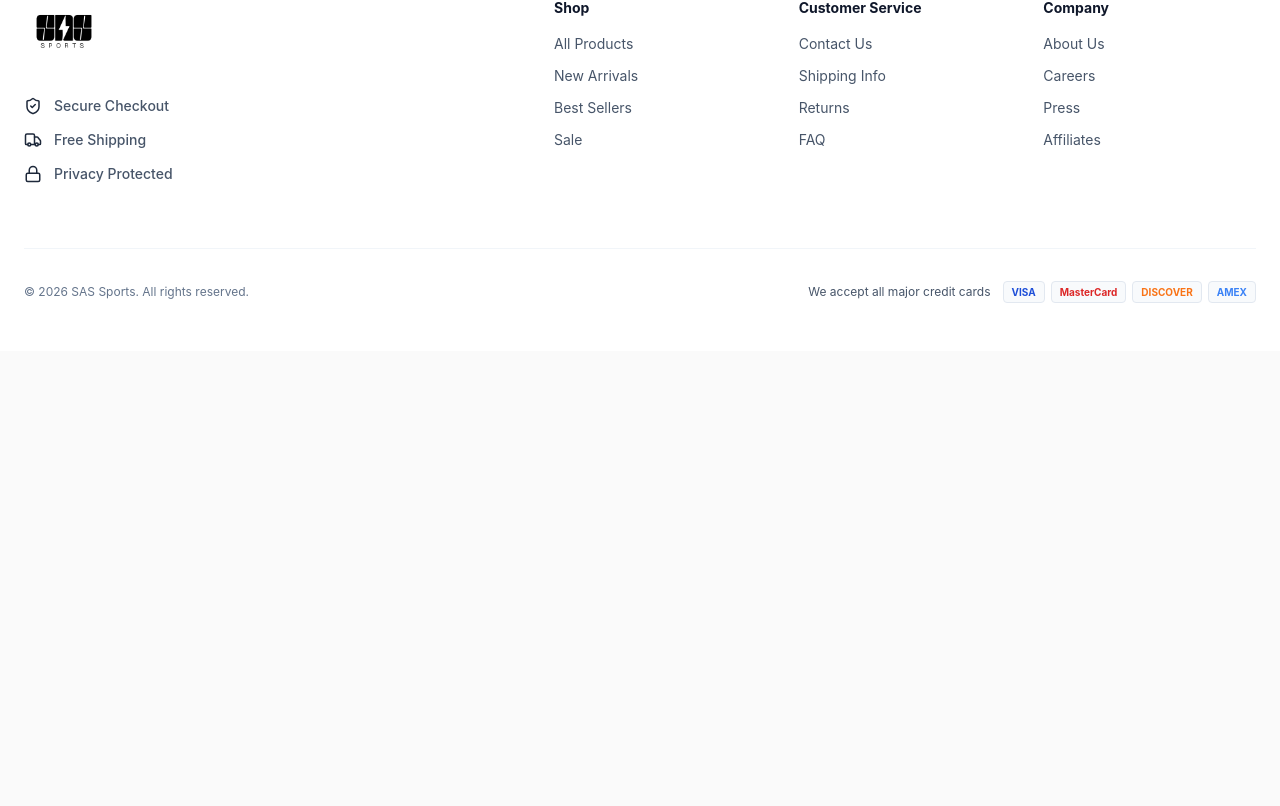
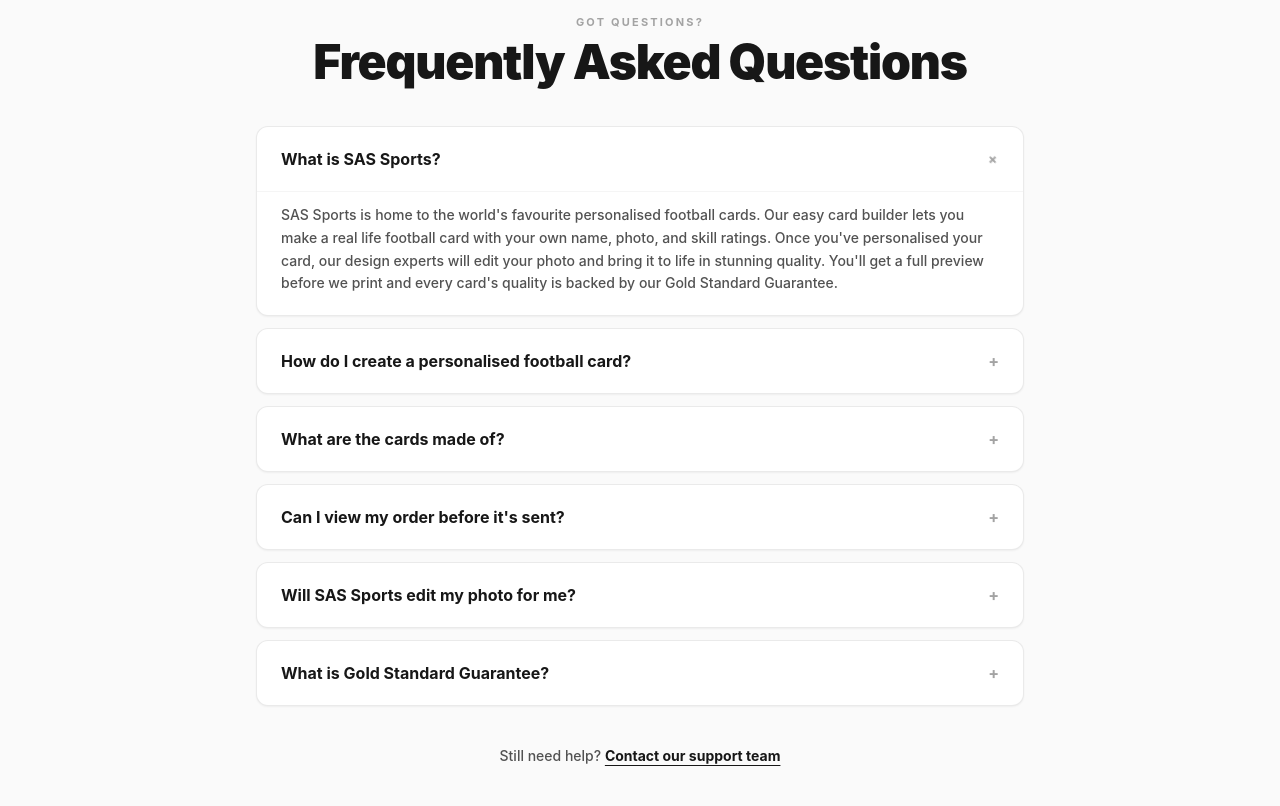
Before and after one commit to thivaharan-selvanayagam/football, a Next.js app: page / in a window 1280 px wide. Shown: the part 3614-4420 px from the top of the page. Before the commit the page ends 3965 px from the top, so only its background shows below. Built offline with nearby package versions, Linux system fonts and the light colour scheme.

Commit message:
faq added in home

```diff
--- a/app/faq/page.tsx
+++ b/app/faq/page.tsx
@@ -1,41 +1,7 @@
-"use client";
-import { useState } from "react";
-import Link from "next/link";
-
-const FAQS = [
-  {
-    q: "What is SAS Sports?",
-    a: "SAS Sports is home to the world's favourite personalised football cards. Our easy card builder lets you make a real life football card with your own name, photo, and skill ratings. Once you've personalised your card, our design experts will edit your photo and bring it to life in stunning quality. You'll get a full preview before we print and every card's quality is backed by our Gold Standard Guarantee.",
-  },
-  {
-    q: "How do I create a personalised football card?",
-    a: "Pick a design from the Football Cards page, choose your style and size, then hit Customise my card. Follow the 5-step builder: basic info & photo, club badge, country flag, attributes, and optional add-ons. Once you've added it to cart, checkout and we'll handle the rest.",
-  },
-  {
-    q: "What are the cards made of?",
-    a: "Standard cards use a gloss-finish PVC Foamex board.",
-  },
-  {
-    q: "Can I view my order before it's sent?",
-    a: "Yes — every order includes a full design preview before printing. Our team checks and edits your uploaded photo so the final card looks its best.",
-  },
-  {
-    q: "Will SAS Sports edit my photo for me?",
-    a: "Absolutely. Background removal and touch-ups are included with every order at no extra cost, performed by our in-house design team.",
-  },
-  {
-    q: "What is Gold Standard Guarantee?",
-    a: "If your card arrives damaged or isn't what you expected, we'll replace it or refund you — no hassle. Add Damage Protection at checkout for full transit coverage.",
-  },
-];
-
 export default function AboutPage() {
-  const [open, setOpen] = useState<number | null>(0);
-
   return (
     <section className="w-full min-h-screen bg-neutral-50 text-neutral-900 py-16 px-6 sm:px-12 md:px-24">
-      <div className="w-full max-w-3xl mx-auto space-y-16">
-
+      <div className="w-full max-w-3xl mx-auto">
         {/* ⚽ ABOUT US STORY SECTION */}
         <div className="text-center space-y-4">
           <div>
@@ -52,7 +18,7 @@ export default function AboutPage() {
 
           <div className="bg-white rounded-2xl border border-neutral-200/80 p-8 sm:p-10 shadow-sm text-left space-y-5 mt-6">
             <p className="text-neutral-600 text-sm sm:text-base md:text-lg leading-relaxed font-medium">
-              We are three brothers who live and breathe the beautiful game. If we’re not outside playing or training, having fun, you’ll find us glued to the TV watching a game or battling it out on the PS5 playing FC. Soccer isn't just a sport to us, it’s how we are growing up, around the game, and it has brought us much joy.
+              We are three brothers who live and breathe the beautiful game. If we’re not outside playing or training, having fun, you’ll find us glued to the TV watching a game or battling it out on the PS5 playing FC. Soccer isn&apos;t just a sport to us, it’s how we are growing up, around the game, and it has brought us much joy.
             </p>
             <p className="text-neutral-600 text-sm sm:text-base md:text-lg leading-relaxed font-medium">
               We launched this business to take that lifelong obsession and build something all three of us can be proud of, creating a way to support our own growth while giving back to the community. Thanks for backing our vision, supporting our business, and being a part of this journey with us.
@@ -61,52 +27,11 @@ export default function AboutPage() {
             <div className="pt-4 flex items-center gap-3 border-t border-neutral-100">
               <span className="w-2.5 h-2.5 rounded-full bg-emerald-600" />
               <span className="text-xs font-bold text-neutral-500 uppercase tracking-widest">
-                Arun, Shiva & Seyon
+                Arun, Shiva &amp; Seyon
               </span>
             </div>
           </div>
         </div>
-
-        {/* ❓ FREQUENTLY ASKED QUESTIONS SECTION */}
-        <div className="border-t border-neutral-200/80 pt-16">
-          <div className="text-center space-y-2 mb-10">
-            <p className="text-[11px] font-bold tracking-[0.2em] text-neutral-400 uppercase">
-              Got Questions?
-            </p>
-            <h2 className="text-3xl sm:text-4xl md:text-5xl font-black text-neutral-900 tracking-tight leading-tight">
-              Frequently Asked Questions
-            </h2>
-          </div>
-
-          <div className="space-y-3">
-            {FAQS.map((f, i) => (
-              <div key={f.q} className="border border-neutral-200/80 rounded-xl bg-white overflow-hidden shadow-sm">
-                <button
-                  onClick={() => setOpen(open === i ? null : i)}
-                  className="w-full flex items-center justify-between text-left px-6 py-5 hover:bg-neutral-100/50 transition"
-                >
-                  <span className="font-bold text-sm sm:text-base text-neutral-900 pr-4">{f.q}</span>
-                  <span className={`text-neutral-400 font-bold transition-transform ${open === i ? "rotate-45" : ""}`}>
-                    +
-                  </span>
-                </button>
-                {open === i && (
-                  <p className="px-6 pb-5 text-sm text-neutral-600 leading-relaxed border-t border-neutral-100 pt-3 font-medium">
-                    {f.a}
-                  </p>
-                )}
-              </div>
-            ))}
-          </div>
-
-          <p className="text-center text-sm text-neutral-600 mt-10 font-medium">
-            Still need help?{" "}
-            <Link href="/support" className="text-neutral-900 font-bold underline underline-offset-4 hover:text-black">
-              Contact our support team
-            </Link>
-          </p>
-        </div>
-
       </div>
     </section>
   );
--- a/app/page.tsx
+++ b/app/page.tsx
@@ -1,8 +1,8 @@
 import Hero from "@/components/Hero";
 import ProductFeature from "@/components/ProductFeature";
 import HowItWorks from "@/components/HowItWorks";
-import Testimonials from "@/components/Testimonials";
 import WhyChooseUs from "@/components/WhyChooseUs";
+import FaqSection from "@/components/FaqSection";
 
 export default function Home() {
   return (
@@ -10,8 +10,8 @@ export default function Home() {
       <Hero />
       <ProductFeature />
       <HowItWorks />
-      {/* <Testimonials /> */}
       <WhyChooseUs />
+      <FaqSection />
     </div>
   );
 }
--- /dev/null
+++ b/components/FaqSection.tsx
@@ -0,0 +1,78 @@
+"use client";
+
+import { useState } from "react";
+import Link from "next/link";
+
+const FAQS = [
+  {
+    q: "What is SAS Sports?",
+    a: "SAS Sports is home to the world's favourite personalised football cards. Our easy card builder lets you make a real life football card with your own name, photo, and skill ratings. Once you've personalised your card, our design experts will edit your photo and bring it to life in stunning quality. You'll get a full preview before we print and every card's quality is backed by our Gold Standard Guarantee.",
+  },
+  {
+    q: "How do I create a personalised football card?",
+    a: "Pick a design from the Football Cards page, choose your style and size, then hit Customise my card. Follow the 5-step builder: basic info & photo, club badge, country flag, attributes, and optional add-ons. Once you've added it to cart, checkout and we'll handle the rest.",
+  },
+  {
+    q: "What are the cards made of?",
+    a: "Standard cards use a gloss-finish PVC Foamex board.",
+  },
+  {
+    q: "Can I view my order before it's sent?",
+    a: "Yes — every order includes a full design preview before printing. Our team checks and edits your uploaded photo so the final card looks its best.",
+  },
+  {
+    q: "Will SAS Sports edit my photo for me?",
+    a: "Absolutely. Background removal and touch-ups are included with every order at no extra cost, performed by our in-house design team.",
+  },
+  {
+    q: "What is Gold Standard Guarantee?",
+    a: "If your card arrives damaged or isn't what you expected, we'll replace it or refund you — no hassle. Add Damage Protection at checkout for full transit coverage.",
+  },
+];
+
+export default function FaqSection() {
+  const [open, setOpen] = useState<number | null>(0);
+
+  return (
+    <section id="faq" className="w-full bg-neutral-50 text-neutral-900 py-20 px-6 sm:px-12 md:px-24 border-t border-neutral-200/80">
+      <div className="w-full max-w-3xl mx-auto">
+        <div className="text-center space-y-2 mb-10">
+          <p className="text-[11px] font-bold tracking-[0.2em] text-neutral-400 uppercase">
+            Got Questions?
+          </p>
+          <h2 className="text-3xl sm:text-4xl md:text-5xl font-black text-neutral-900 tracking-tight leading-tight">
+            Frequently Asked Questions
+          </h2>
+        </div>
+
+        <div className="space-y-3">
+          {FAQS.map((f, i) => (
+            <div key={f.q} className="border border-neutral-200/80 rounded-xl bg-white overflow-hidden shadow-sm">
+              <button
+                onClick={() => setOpen(open === i ? null : i)}
+                className="w-full flex items-center justify-between text-left px-6 py-5 hover:bg-neutral-100/50 transition"
+              >
+                <span className="font-bold text-sm sm:text-base text-neutral-900 pr-4">{f.q}</span>
+                <span className={`text-neutral-400 font-bold transition-transform ${open === i ? "rotate-45" : ""}`}>
+                  +
+                </span>
+              </button>
+              {open === i && (
+                <p className="px-6 pb-5 text-sm text-neutral-600 leading-relaxed border-t border-neutral-100 pt-3 font-medium">
+                  {f.a}
+                </p>
+              )}
+            </div>
+          ))}
+        </div>
+
+        <p className="text-center text-sm text-neutral-600 mt-10 font-medium">
+          Still need help?{" "}
+          <Link href="/support" className="text-neutral-900 font-bold underline underline-offset-4 hover:text-black">
+            Contact our support team
+          </Link>
+        </p>
+      </div>
+    </section>
+  );
+}
--- a/components/Footer.tsx
+++ b/components/Footer.tsx
@@ -87,7 +87,7 @@ export default function Footer() {
                   </Link>
                 </li>
                 <li>
-                  <Link href="/faq" className="hover:text-black transition">
+                  <Link href="/#faq" className="hover:text-black transition">
                     FAQ
                   </Link>
                 </li>
```
Also changed, not shown: 1 other file (tests, documents, lock files or other folders).
